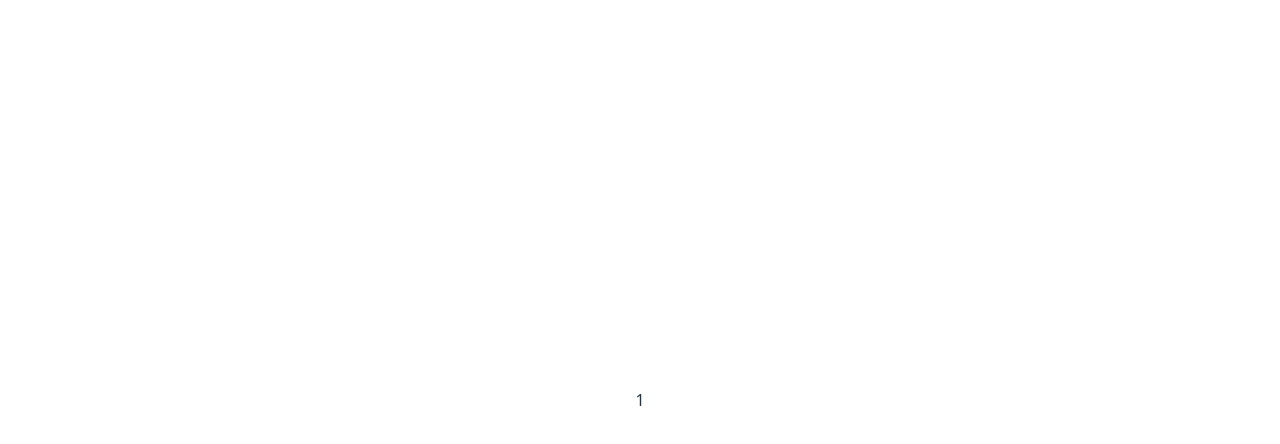
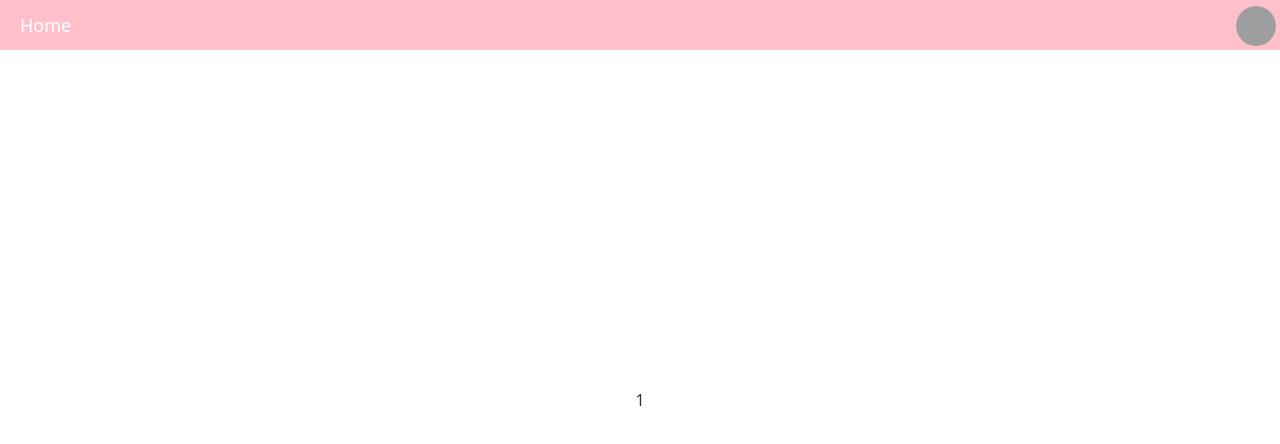
Before and after one commit to CavalliB/GG-Games-Front, a React (Vite) app: page / in a window 1280 px wide. Shown: the top 444 px of the page. Built offline with nearby package versions, Linux system fonts and the light colour scheme; grey boxes are pictures that could not be loaded.

Commit message:
nav funcional creo

```diff
--- a/src/App.jsx
+++ b/src/App.jsx
@@ -1,6 +1,6 @@
 import { useState } from 'react'
 import Principal from './Principal.jsx'
-import nav from './Nav.jsx'
+import Nav from './Nav.jsx'
 import './App.css'
 
 function App() {
@@ -9,7 +9,7 @@ function App() {
   return (
     <div>
       <nav>
-
+        <Nav setSeccion={setSeccion} />
       </nav>
       <main>
         {seccion === 'principal' && <Principal />}
--- /dev/null
+++ b/src/Nav.css
@@ -0,0 +1,39 @@
+nav {
+  background: pink;
+  color: #fff;
+  width: 100%;
+  height: 50px; /* Fijo */
+  box-sizing: border-box;
+  position: fixed;
+  top: 0;
+  left: 0;
+  padding: 0;
+
+}
+
+.containerNav {
+  display: flex;
+  justify-content: space-between;
+  align-items: center;
+  height: 100%;
+  padding: 0;
+  box-sizing: border-box;
+}
+
+.usericon {
+  height: 40px;
+  width: 40px;
+  border-radius: 20px;
+  position: fixed;
+  top: 0.8%;
+  right: 0.3%;
+}
+
+.home {
+  background: transparent;
+  border: none;
+  color: white;
+  font-size: 18px;
+  margin-left: 20px;
+  padding:0;
+}
--- a/src/Nav.jsx
+++ b/src/Nav.jsx
@@ -1,6 +1,15 @@
 import { useState } from "react";
+import './Nav.css';
 
 function Nav({ setSeccion }) {
-return (1);
+    return (
+        <div className="containerNav">
+            <button className="home" onClick={() => setSeccion('principal')}>Home</button>
+
+            <button className='usericon' onClick={() => setSeccion('usuario')}><img className='usericon' src="https://imgs.search.brave.com/uRLjIz0r9LwrGq9jagcfeSqoD188L_55nkk0IhaFSrw/rs:fit:860:0:0:0/g:ce/aHR0cHM6Ly9tZWRp/YS5nZXR0eWltYWdl/cy5jb20vaWQvOTk5/NDQ1MzIyL3Bob3Rv/L25hbmR1LXJoZWEt/YW1lcmljYW5hLWdy/ZWF0ZXItcmhlYS5q/cGc_cz02MTJ4NjEy/Jnc9MCZrPTIwJmM9/NGc2MDRpUFBPbDBH/LXlzalBKalVnTmdx/bnFvMGl4SFFGWGhK/dnRhMWRFWT0" alt="Icono" /> </button>
+        </div>
+
+
+    );
 }
 export default Nav;
```
